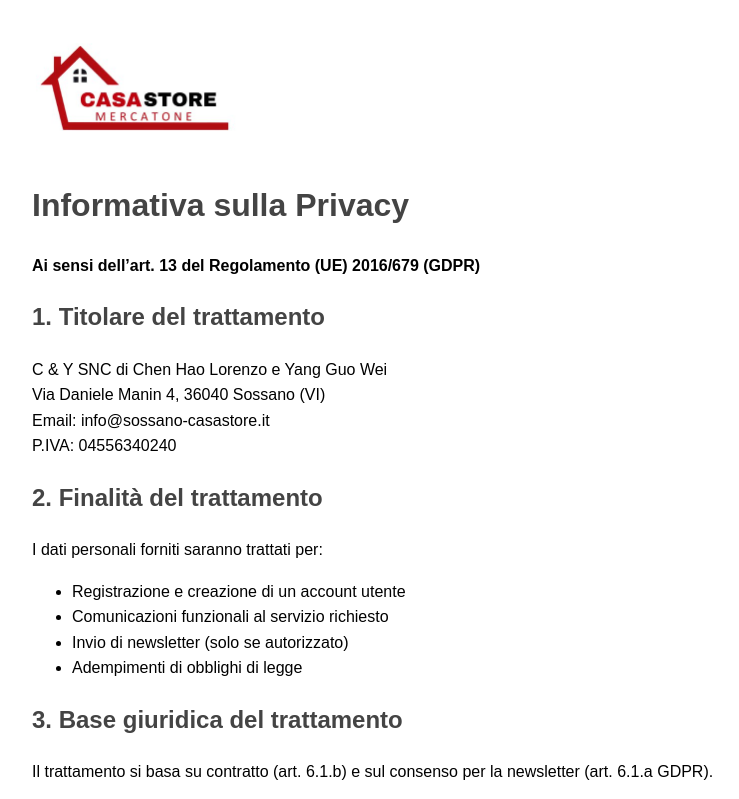
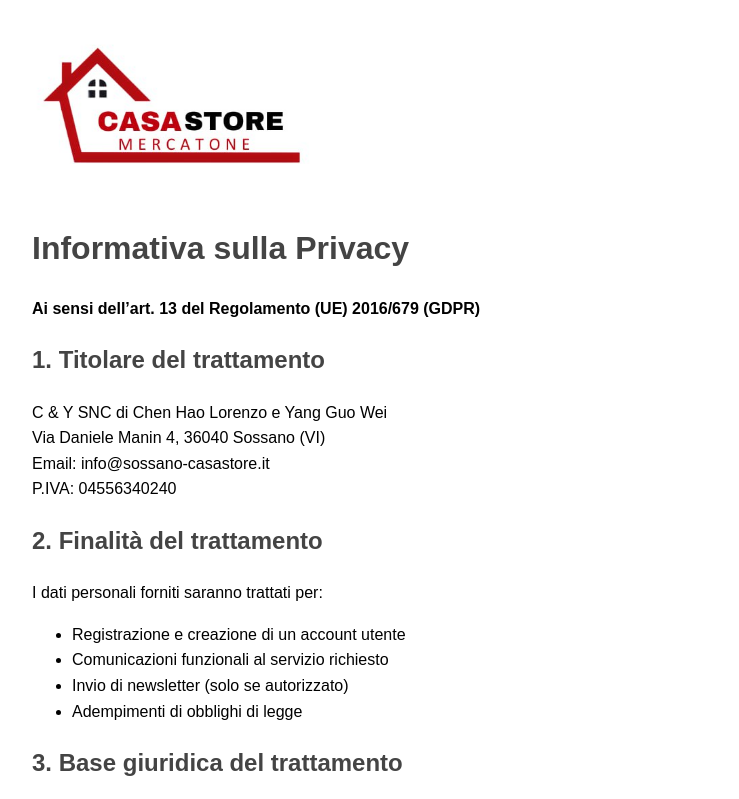
Before and after one commit to CassaSChen/privacy-policy, a plain HTML site: page index.html in a window 1280 px wide. Shown: the top 799 px of the page, without its empty margins (208-947 px from the left). Drawn offline with Linux system fonts and the light colour scheme.

Commit message:
Update index.html

```diff
--- a/index.html
+++ b/index.html
@@ -1,6 +1,6 @@
 <!DOCTYPE html>
 <html lang="it">
-<img src="logo.png" alt="Logo del Negozio" style="max-width: 220px;height: auto;  margin-bottom: 20px;">
+<img src="logo.png" alt="Logo del Negozio" style="max-width: 300px; height: auto; margin-bottom: 30px;">
 <head>
   <meta charset="UTF-8">
   <title>Privacy Policy - C & Y SNC</title>
```
